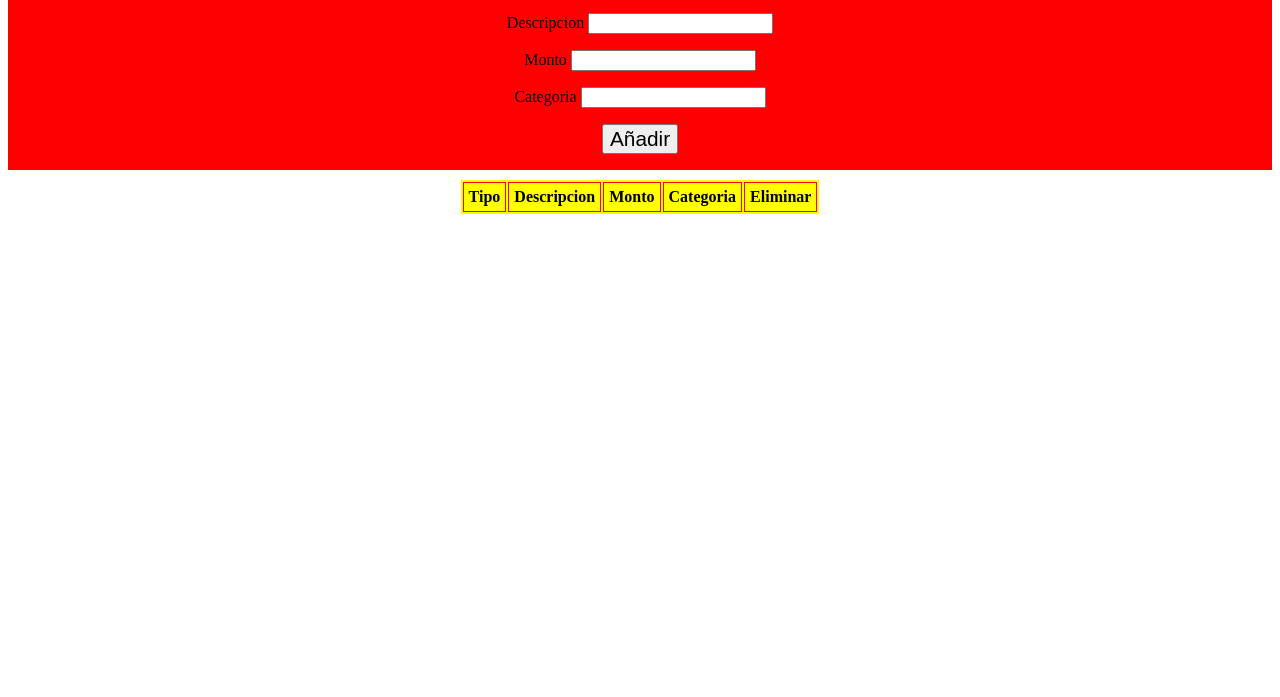
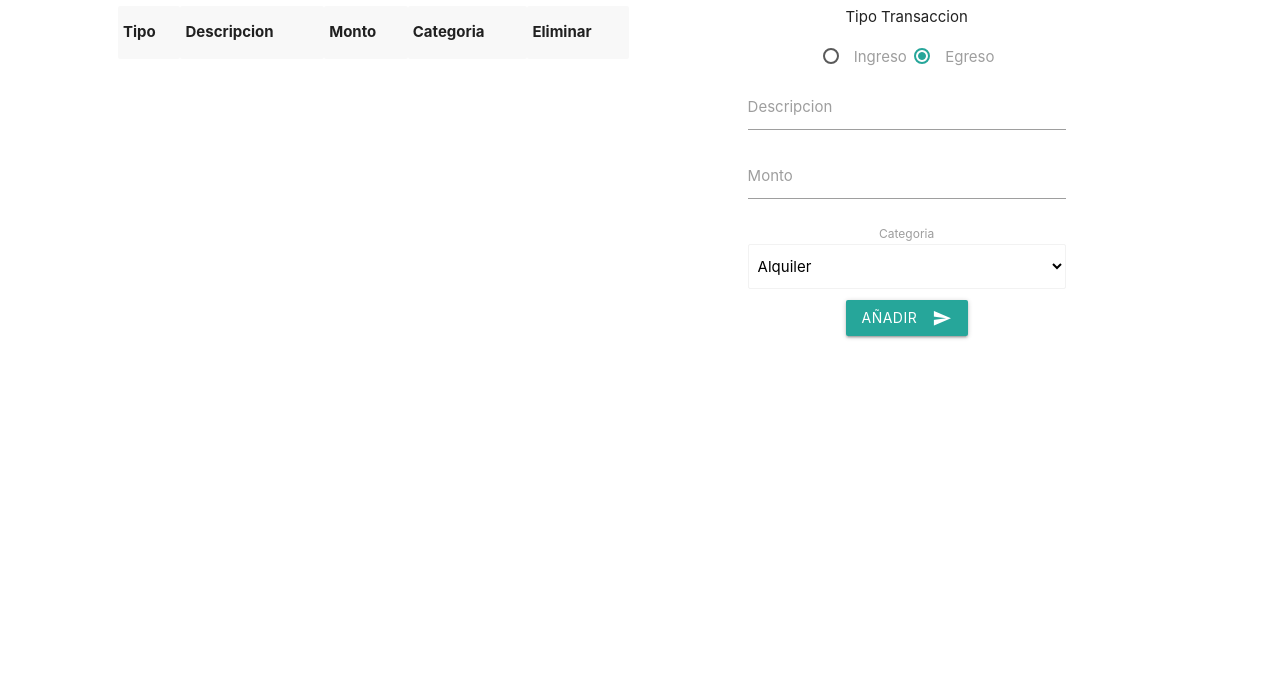
Before and after one commit to eliasg52/Aplicacion-para-gastos, a plain HTML site: page index.html in a window 1280 px wide. Shown: the part 103-800 px from the top of the page. Drawn offline with nearby package versions, Linux system fonts and the light colour scheme.

Commit message:
Maquetacion con Materialize

```diff
--- a/index.html
+++ b/index.html
@@ -4,63 +4,114 @@
     <meta charset="UTF-8" />
     <meta http-equiv="X-UA-Compatible" content="IE=edge" />
     <meta name="viewport" content="width=device-width, initial-scale=1.0" />
+    <link
+      href="https://fonts.googleapis.com/icon?family=Material+Icons"
+      rel="stylesheet"
+    />
+    <link
+      rel="stylesheet"
+      href="https://cdnjs.cloudflare.com/ajax/libs/materialize/1.0.0/css/materialize.min.css"
+    />
     <link rel="stylesheet" href="styles.css" />
     <title>Aplicacion para gastos</title>
   </head>
   <body>
-    <h1 class="title">Mi Aplicacion para Gastos</h1>
-    <form id="form-body" class="form" action="">
-      <div class="form-Content">
-        Tipo Transaccion
-        <label for="ingreso">Ingreso</label>
-        <input
-          type="radio"
-          id="ingreso"
-          name="transactionType"
-          value="ingreso"
-        />
-        <label for="egreso">Egreso</label>
-        <input type="radio" id="egreso" name="transactionType" value="egreso" />
+    <h1 class="title">Mis Gastos</h1>
+    <div class="row">
+      <div class="col s5 offset-s1">
+        <table class="striped responsive-table" id="transactionTable">
+          <tr>
+            <th>Tipo</th>
+            <th>Descripcion</th>
+            <th>Monto</th>
+            <th>Categoria</th>
+            <th>Eliminar</th>
+          </tr>
+        </table>
       </div>
 
-      <div class="form-Content">
-        <label for="transactionDescription">Descripcion</label>
-        <input
-          type="text"
-          id="transactionDescription"
-          name="transactionDescription"
-        />
+      <div class="col s5">
+        <div class="col s8 offset-s2">
+          <form id="form-body" class="form" action="">
+            <div>
+              Tipo Transaccion
+              <p>
+                <label>
+                  <input
+                    value="Ingreso"
+                    id="ingreso"
+                    class="with-gap"
+                    name="transactionType"
+                    type="radio"
+                    checked
+                  />
+                  <span>Ingreso</span>
+                </label>
+
+                <label>
+                  <input
+                    value="Egreso"
+                    id="egreso"
+                    class="with-gap"
+                    name="transactionType"
+                    type="radio"
+                    checked
+                  />
+                  <span>Egreso</span>
+                </label>
+              </p>
+            </div>
+
+            <div class="input-field">
+              <label for="transactionDescription">Descripcion</label>
+              <input
+                class="validate"
+                required
+                type="text"
+                id="transactionDescription"
+                name="transactionDescription"
+              />
+            </div>
+
+            <div class="input-field">
+              <label for="transactionAmount">Monto</label>
+              <input
+                class="validate"
+                min="0"
+                required
+                type="number"
+                id="transactionAmount"
+                name="transactionAmount"
+              />
+            </div>
+
+            <div class="form-category">
+              <label for="transactionCategory">Categoria</label>
+              <select
+                class="browser-default"
+                required
+                type="text"
+                id="transactionCategory"
+                name="transactionCategory"
+              ></select>
+            </div>
+
+            <div>
+              <button
+                id="submit-Button"
+                class="btn waves-effect waves-light"
+                type="submit"
+                name="action"
+              >
+                Añadir
+                <i class="material-icons right">send</i>
+              </button>
+            </div>
+          </form>
+        </div>
       </div>
-
-      <div class="form-Content">
-        <label for="transactionAmount">Monto</label>
-        <input type="number" id="transactionAmount" name="transactionAmount" />
-      </div>
-
-      <div class="form-Content">
-        <label for="transactionCategory">Categoria</label>
-        <input
-          type="text"
-          id="transactionCategory"
-          name="transactionCategory"
-        />
-      </div>
-
-      <div class="form-Content">
-        <button id="submit-Button" class="submit-Button">Añadir</button>
-      </div>
-    </form>
-    <div class="tableFormat">
-      <table id="transactionTable">
-        <tr>
-          <th>Tipo</th>
-          <th>Descripcion</th>
-          <th>Monto</th>
-          <th>Categoria</th>
-          <th>Eliminar</th>
-        </tr>
-      </table>
     </div>
+    <script src="https://cdnjs.cloudflare.com/ajax/libs/materialize/1.0.0/js/materialize.min.js"></script>
     <script src="scripts.js"></script>
   </body>
 </html>
--- a/scripts.js
+++ b/scripts.js
@@ -8,9 +8,24 @@ form.addEventListener('submit', (e) => {
   let transactionObj = convertFormDataToTransactionObj(transactionFormData);
   saveTransactionObj(transactionObj);
   insertRowInTable(transactionObj);
+  form.reset();
 });
 
-document.addEventListener('DOMContentLoaded', (e) => {
+const drawCategories = () => {
+  let categories = ['Alquiler', 'Comida', 'Diversion'];
+  for (category of categories) {
+    instertCategory(category);
+  }
+};
+
+const instertCategory = (categoryName) => {
+  const selectElement = document.getElementById('transactionCategory');
+  let htmlToInsert = `<option> ${categoryName} </option>`;
+  selectElement.insertAdjacentHTML('beforeend', htmlToInsert);
+};
+
+document.addEventListener('DOMContentLoaded', function (event) {
+  drawCategories();
   let transactionObjArray = JSON.parse(localStorage.getItem('transactionData'));
   transactionObjArray.forEach((element) => {
     insertRowInTable(element);
@@ -45,7 +60,12 @@ const convertFormDataToTransactionObj = (transactionFormData) => {
 
 const insertRowInTable = (transactionObj) => {
   let transactionTableRef = document.getElementById('transactionTable');
+
   let newTransactionRowRef = transactionTableRef.insertRow(-1);
+  newTransactionRowRef.setAttribute(
+    'data-transaction-id',
+    transactionObj['transactionId']
+  );
 
   let newTransactionCell = newTransactionRowRef.insertCell(0);
   newTransactionCell.textContent = transactionObj['transactionType'];
@@ -61,13 +81,32 @@ const insertRowInTable = (transactionObj) => {
 
   let newDeleteCell = newTransactionRowRef.insertCell(4);
   let deleteButton = document.createElement('BUTTON');
+  deleteButton.classList.add('waves-effect', 'waves-light', 'btn-small');
   deleteButton.textContent = 'Eliminar';
   newDeleteCell.append(deleteButton);
 
   deleteButton.addEventListener('click', (e) => {
-    console.dir(e.target.parentNode.parentNode);
-    e.target.parentNode.parentNode.remove();
+    let transactionRow = e.target.parentNode.parentNode;
+    let transactionId = transactionRow.getAttribute('data-transaction-id');
+    transactionRow.remove();
+    deleteTransactionObj(transactionId);
   });
+};
+
+//Le paso como parametro el transactionId que quiero eliminar
+const deleteTransactionObj = (transactionId) => {
+  //Obtengo las transacciones de mi base de datos y desconvierto de JSON a objeto
+  let transactionObjArray = JSON.parse(localStorage.getItem('transactionData'));
+  //Busco el indice / la posicion de la transaccion que quiero eliminar
+  let transactionIndexInArray = transactionObjArray.findIndex(
+    (elemento) => elemento.transactionId == transactionId
+  );
+  //Elimino el elemento de esa posicion
+  transactionObjArray.splice(transactionIndexInArray, 1);
+  //Convierto de objeto a JSON para poder guaradrlo en el LocalStorage
+  let transactionArrayJSON = JSON.stringify(transactionObjArray);
+  //Guardo mi array de transacciones JSON en el local storage
+  localStorage.setItem('transactionData', transactionArrayJSON);
 };
 
 const saveTransactionObj = (transactionObj) => {
--- a/styles.css
+++ b/styles.css
@@ -1,28 +1,16 @@
 .title {
   text-align: center;
+  margin: 1rem 0 1.68rem 0;
 }
 
 .form {
   text-align: center;
 }
 
-.form-Content {
-  background-color: red;
-  padding-bottom: 1rem;
+.form-category {
+  margin-bottom: 0.7rem;
 }
 
-.submit-Button {
-  font-size: 1.3rem;
+body {
+  background-color: #ffffff;
 }
-
-.tableFormat table {
-  background-color: yellow;
-  margin: 10px auto;
-}
-
-td,
-th {
-  padding: 5px;
-  border: solid red 1px;
-  text-align: center;
-}
```
